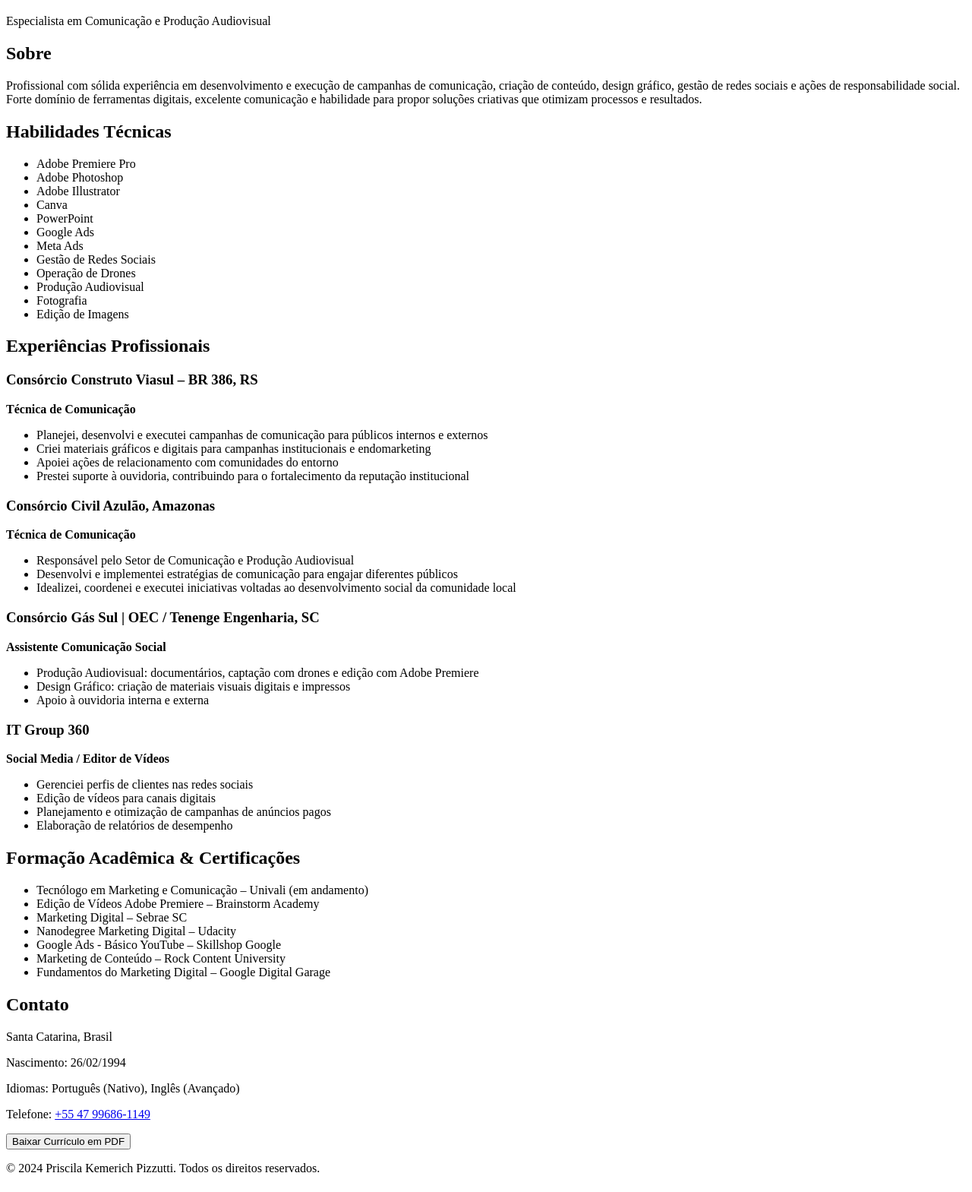
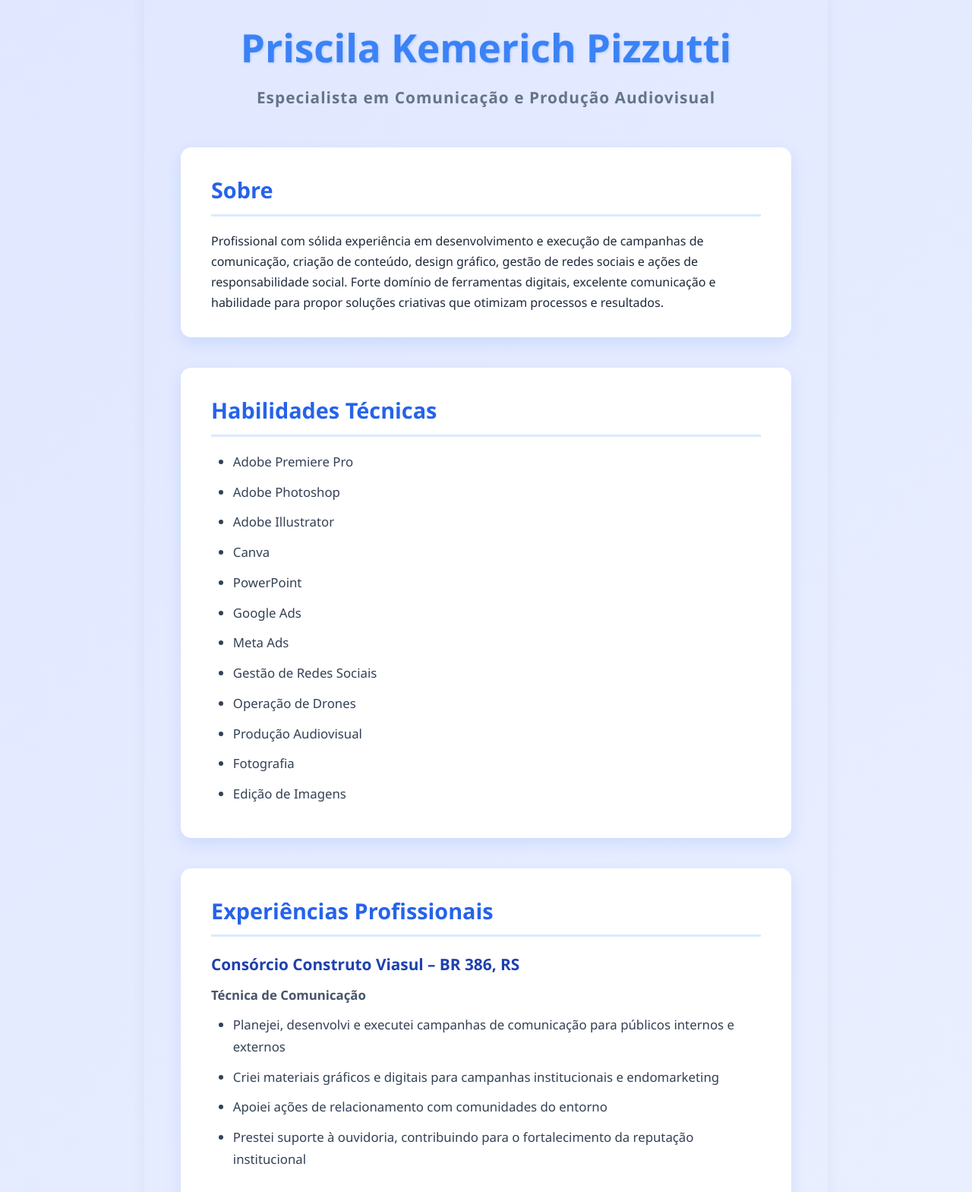
Before and after one commit to prikepizz/meu-site, a plain HTML site: page index.html in a window 1280 px wide. Shown: the part 61-1630 px from the top of the page at 76% size. Drawn offline with Linux system fonts and the light colour scheme.

Commit message:
Add files via upload

```diff
--- a/index.html
+++ b/index.html
@@ -4,7 +4,182 @@
   <meta charset="UTF-8" />
   <meta name="viewport" content="width=device-width, initial-scale=1" />
   <title>Priscila Kemerich Pizzutti - Especialista em Comunicação e Produção Audiovisual</title>
-  <link rel="stylesheet" href="styles.css" />
+  <style>
+    /* Reset básico */
+    * {
+      box-sizing: border-box;
+      margin: 0;
+      padding: 0;
+    }
+
+    body {
+      font-family: 'Segoe UI', Tahoma, Geneva, Verdana, sans-serif;
+      background: linear-gradient(135deg, #e0e7ff 0%, #f0f4ff 100%);
+      color: #1e293b;
+      max-width: 900px;
+      margin: 3rem auto;
+      padding: 2rem 3rem;
+      line-height: 1.7;
+      box-shadow: 0 0 20px rgba(0,0,0,0.05);
+      border-radius: 12px;
+    }
+
+    header {
+      text-align: center;
+      margin-bottom: 3rem;
+    }
+
+    header h1 {
+      font-size: 3.2rem;
+      color: #3b82f6;
+      font-weight: 700;
+      margin-bottom: 0.3rem;
+      text-shadow: 1px 1px 3px rgba(59,130,246,0.3);
+    }
+
+    .subtitle {
+      font-size: 1.3rem;
+      color: #64748b;
+      font-weight: 600;
+      letter-spacing: 0.05em;
+    }
+
+    main section {
+      background-color: #ffffff;
+      padding: 2rem 2.5rem;
+      border-radius: 14px;
+      box-shadow: 0 8px 20px rgb(59 130 246 / 0.15);
+      margin-bottom: 2.5rem;
+      transition: box-shadow 0.3s ease;
+    }
+
+    main section:hover {
+      box-shadow: 0 12px 30px rgb(59 130 246 / 0.25);
+    }
+
+    main section h2 {
+      color: #2563eb;
+      margin-bottom: 1.2rem;
+      border-bottom: 3px solid #dbeafe;
+      padding-bottom: 0.4rem;
+      font-weight: 700;
+      font-size: 1.8rem;
+    }
+
+    main section ul {
+      list-style-type: disc;
+      padding-left: 1.8rem;
+      color: #334155;
+      font-size: 1.05rem;
+    }
+
+    main section ul li {
+      margin-bottom: 0.7rem;
+    }
+
+    article {
+      margin-bottom: 2rem;
+    }
+
+    article h3 {
+      color: #1e40af;
+      margin-bottom: 0.5rem;
+      font-weight: 700;
+      font-size: 1.3rem;
+    }
+
+    article p {
+      font-weight: 600;
+      margin-bottom: 0.7rem;
+      color: #475569;
+      font-size: 1.05rem;
+    }
+
+    a {
+      color: #2563eb;
+      text-decoration: none;
+      font-weight: 600;
+    }
+
+    a:hover,
+    a:focus {
+      text-decoration: underline;
+    }
+
+    button {
+      background-color: #2563eb;
+      color: white;
+      border: none;
+      padding: 0.85rem 2rem;
+      border-radius: 8px;
+      font-size: 1.1rem;
+      cursor: pointer;
+      transition: background-color 0.3s ease, box-shadow 0.3s ease;
+      margin-top: 1.5rem;
+      font-weight: 700;
+      box-shadow: 0 4px 12px rgb(37 99 235 / 0.4);
+    }
+
+    button:hover,
+    button:focus {
+      background-color: #1e40af;
+      outline: none;
+      box-shadow: 0 6px 18px rgb(30 64 175 / 0.6);
+    }
+
+    footer {
+      text-align: center;
+      color: #64748b;
+      font-size: 0.95rem;
+      margin-top: 4rem;
+      padding-bottom: 1rem;
+      font-weight: 500;
+      letter-spacing: 0.05em;
+    }
+
+    /* Responsividade */
+    @media (max-width: 768px) {
+      body {
+        margin: 1.5rem;
+        padding: 1.5rem 1.8rem;
+        max-width: 100%;
+        border-radius: 0;
+        box-shadow: none;
+      }
+
+      header h1 {
+        font-size: 2.4rem;
+      }
+
+      .subtitle {
+        font-size: 1.1rem;
+      }
+
+      main section {
+        padding: 1.5rem 1.8rem;
+        margin-bottom: 2rem;
+        border-radius: 10px;
+      }
+
+      main section h2 {
+        font-size: 1.5rem;
+      }
+
+      article h3 {
+        font-size: 1.1rem;
+      }
+
+      main section ul {
+        font-size: 1rem;
+      }
+
+      button {
+        width: 100%;
+        padding: 1rem;
+        font-size: 1.2rem;
+      }
+    }
+  </style>
 </head>
 <body>
   <header>
@@ -103,7 +278,9 @@
       <p>Nascimento: 26/02/1994</p>
       <p>Idiomas: Português (Nativo), Inglês (Avançado)</p>
       <p>Telefone: <a href="tel:+5547996861149">+55 47 99686-1149</a></p>
-      <button onclick="window.open('curriculo.pdf')">Baixar Currículo em PDF</button>
+      <a href="curriculo.pdf" download>
+        <button>Baixar Currículo em PDF</button>
+      </a>
     </section>
   </main>
 
```
Also changed, not shown: 1 other file.
